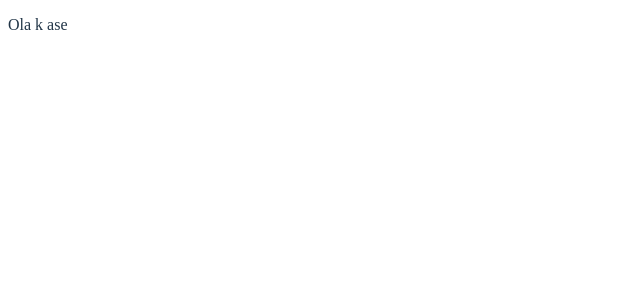
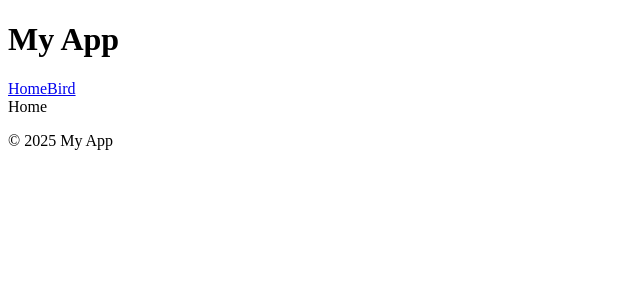
Before and after one commit to MageLnk/Bird-app, a React (Vite) app: page / in a window 1280 px wide. Shown: the top 300 px of the page, without its empty margins (0-640 px from the left). Built offline with nearby package versions, Linux system fonts and the light colour scheme.

Commit message:
router installed

```diff
--- a/package.json
+++ b/package.json
@@ -13,7 +13,8 @@
     "@apollo/client": "^3.11.8",
     "graphql": "^16.9.0",
     "react": "^18.3.1",
-    "react-dom": "^18.3.1"
+    "react-dom": "^18.3.1",
+    "react-router-dom": "^6.30.0"
   },
   "devDependencies": {
     "@eslint/js": "^9.13.0",
--- a/src/App.tsx
+++ b/src/App.tsx
@@ -1,8 +1,10 @@
+import RoutesApp from "./routes/RoutesApp";
+
 const App = () => {
   return (
-    <div>
-      <p>Ola k ase</p>
-    </div>
+    <main>
+      <RoutesApp />
+    </main>
   );
 };
 
--- /dev/null
+++ b/src/components/Layout/Layout.tsx
@@ -0,0 +1,23 @@
+import { Outlet } from "react-router-dom";
+// APp
+const Layout = () => {
+  return (
+    <div>
+      <header>
+        <h1>My App</h1>
+        <nav>
+          <a href="/">Home</a>
+          <a href="/bird/1">Bird</a>
+        </nav>
+      </header>
+      <main>
+        <Outlet />
+      </main>
+      <footer>
+        <p>© 2025 My App</p>
+      </footer>
+    </div>
+  );
+};
+
+export default Layout;
--- /dev/null
+++ b/src/components/Pages/Bird/Bird.tsx
@@ -0,0 +1,5 @@
+const Bird = () => {
+  return <div></div>;
+};
+
+export default Bird;
--- /dev/null
+++ b/src/components/Pages/Home/Home.tsx
@@ -0,0 +1,5 @@
+const Home = () => {
+  return <div>Home</div>;
+};
+
+export default Home;
--- a/src/index.css
+++ /dev/null
@@ -1,12 +0,0 @@
-:root {
-	color-scheme: light dark;
-	color: rgba(255, 255, 255, 0.87);
-	background-color: #242424;
-}
-
-@media (prefers-color-scheme: light) {
-	:root {
-		color: #213547;
-		background-color: #ffffff;
-	}
-}
--- a/src/lib/apollo.ts
+++ b/src/lib/apollo.ts
@@ -1,7 +1,7 @@
 import { ApolloClient, InMemoryCache } from "@apollo/client";
 
 export const client = new ApolloClient({
-  uri: import.meta.env.GRAPHQL_ENDPOINT,
+  uri: "/api/graphql",
   cache: new InMemoryCache(),
   headers: {
     Authorization: `Bearer ${import.meta.env.VITE_ACCESS_TOKEN}`,
--- /dev/null
+++ b/src/routes/RoutesApp.tsx
@@ -0,0 +1,26 @@
+import {
+  BrowserRouter as Router,
+  Routes,
+  Route,
+  Navigate,
+} from "react-router-dom";
+// Components
+import Home from "../components/Pages/Home/Home";
+import Bird from "../components/Pages/Bird/Bird";
+import Layout from "../components/Layout/Layout";
+// App
+const RoutesApp = () => {
+  return (
+    <Router>
+      <Routes>
+        <Route path="/" element={<Layout />}>
+          <Route index element={<Home />} />
+          <Route path="bird/:id" element={<Bird />} />
+          <Route path="*" element={<Navigate to="/" />} />
+        </Route>
+      </Routes>
+    </Router>
+  );
+};
+
+export default RoutesApp;
```
Also changed, not shown: src/components/Example.tsx (+32 -8 lines), src/main.tsx (+10 -11 lines), 1 other file (tests, documents, lock files or other folders).
